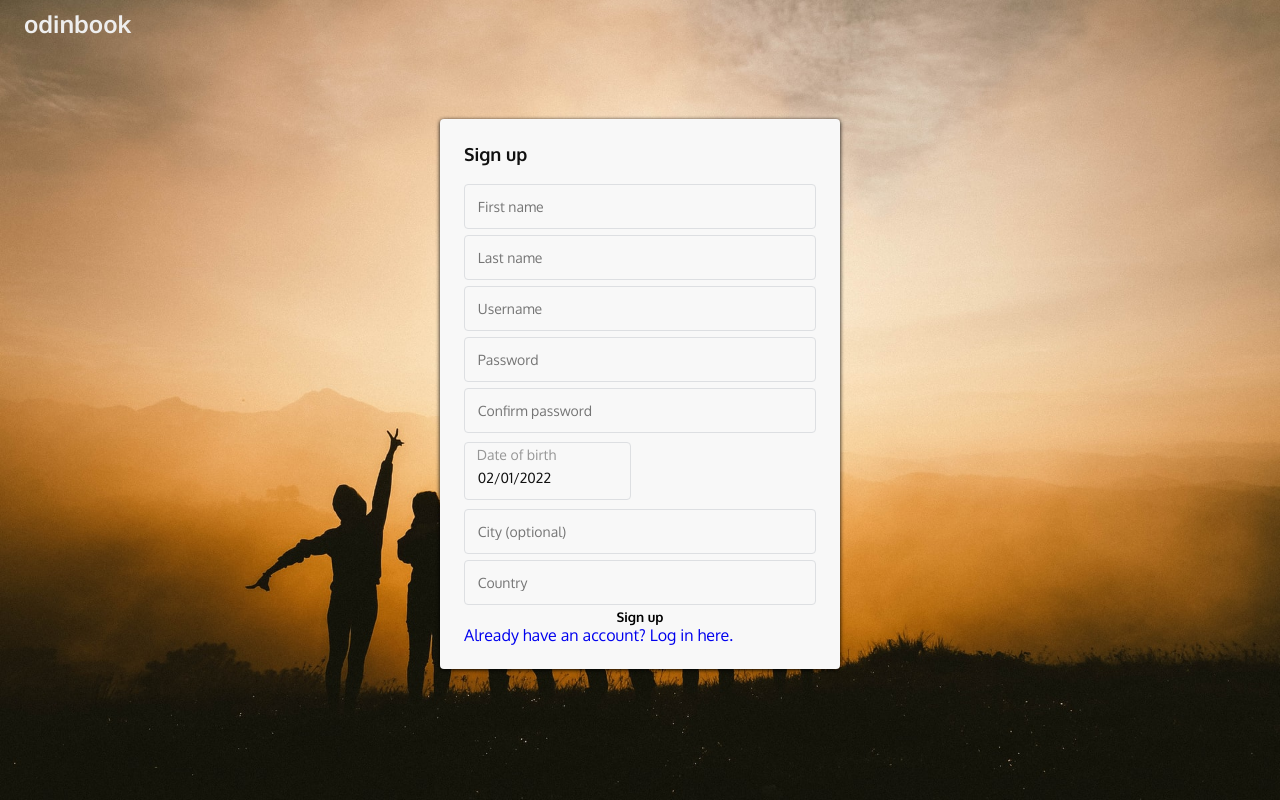
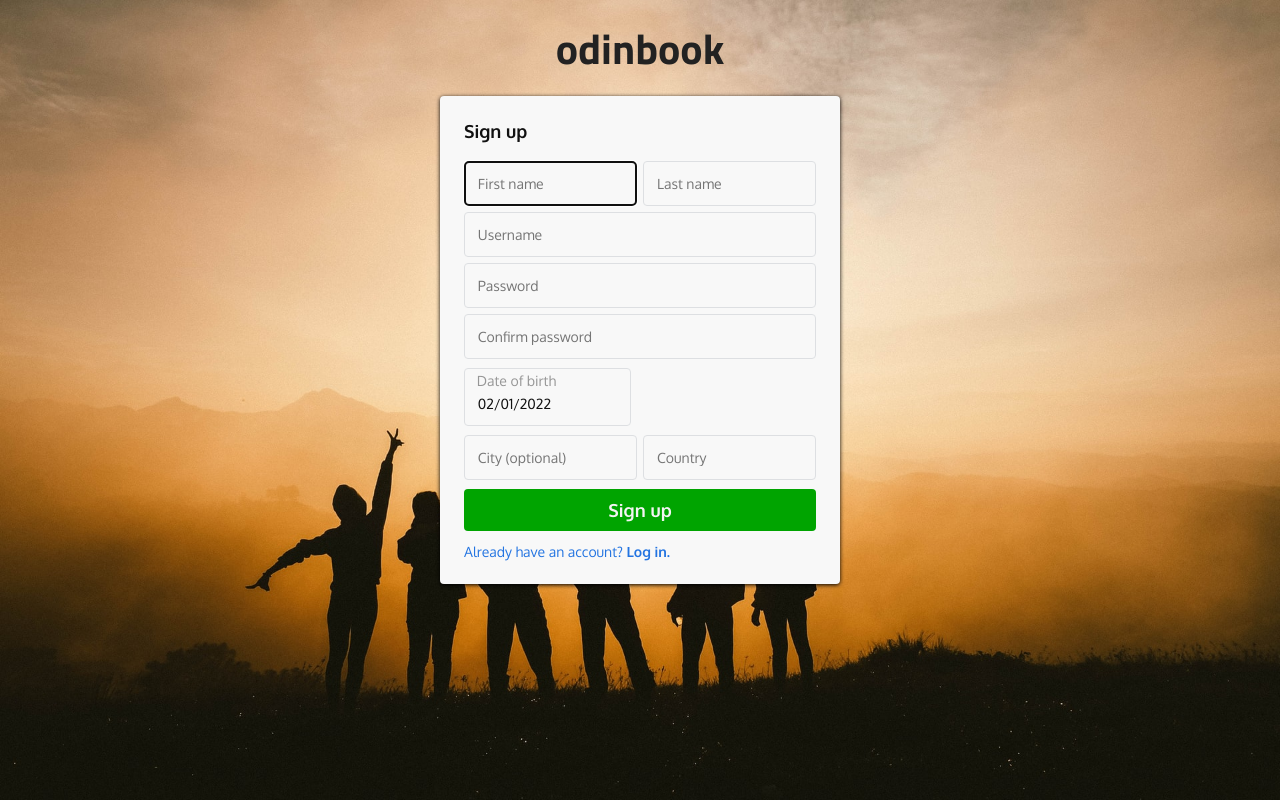
Before and after one commit to llfalcao/odinbook, a React (Create React App) app in the folder src/client/: page /odinbook/signup in a window 1280 px wide. Built offline with nearby package versions, Linux system fonts and the light colour scheme.

Commit message:
Style landing page, login and signup forms

```diff
--- a/src/client/public/index.html
+++ b/src/client/public/index.html
@@ -7,10 +7,7 @@
     -->
     <meta charset="utf-8" />
     <link rel="icon" href="%PUBLIC_URL%/logo64.png" />
-    <meta
-      name="viewport"
-      content="width=device-width, initial-scale=1"
-    />
+    <meta name="viewport" content="width=device-width, initial-scale=1" />
     <meta name="theme-color" content="#000000" />
     <meta
       name="description"
@@ -19,22 +16,16 @@
     <link rel="apple-touch-icon" href="%PUBLIC_URL%/logo192.png" />
     <link rel="manifest" href="%PUBLIC_URL%/manifest.json" />
     <link rel="preconnect" href="https://fonts.googleapis.com" />
+    <link rel="preconnect" href="https://fonts.gstatic.com" crossorigin />
     <link
-      rel="preconnect"
-      href="https://fonts.gstatic.com"
-      crossorigin
-    />
-    <link
-      href="https://fonts.googleapis.com/css2?family=Oxygen:wght@400;700&display=swap"
+      href="https://fonts.googleapis.com/css2?family=Oxygen:wght@400;700&family=Titillium+Web:wght@200;300;400;600;700&display=swap"
       rel="stylesheet"
     />
 
     <title>Odinbook</title>
   </head>
   <body>
-    <noscript
-      >You need to enable JavaScript to run this app.</noscript
-    >
+    <noscript>You need to enable JavaScript to run this app.</noscript>
     <div id="root"></div>
   </body>
 </html>
--- a/src/client/src/styles/base.css
+++ b/src/client/src/styles/base.css
@@ -6,6 +6,10 @@
 
 :root {
   --blue: #2374e1;
+  --green: #00a400;
+  --green-on-focus: #2b9217;
+  --green-on-hover: #068a06;
+  --font-logo: 'Titillium Web', sans-serif;
 }
 
 @media (prefers-color-scheme: dark) {
@@ -61,6 +65,10 @@ textarea {
   font-family: inherit;
 }
 
+fieldset {
+  border: 0;
+}
+
 button {
   cursor: pointer;
   font-weight: bold;
--- a/src/client/src/styles/main.css
+++ b/src/client/src/styles/main.css
@@ -1,6 +1,7 @@
 @import url('./base.css');
 @import url('./post.css');
 @import url('./comment.css');
+@import url('./signup.css');
 
 .landing,
 .login,
@@ -22,6 +23,7 @@
 
 .header {
   padding: 0.5rem 1.5rem 0;
+  font-family: var(--font-logo);
 }
 
 .header__brand {
@@ -45,6 +47,50 @@
   margin-bottom: 1.5rem;
 }
 
+.landing__headline {
+  color: #f8f8f8;
+  text-shadow: 1px 2px 2px #000;
+  padding: 3rem;
+  position: relative;
+  z-index: 1;
+}
+
+.landing__headline::before {
+  position: absolute;
+  content: '';
+  width: 100%;
+  height: 100%;
+  top: 0.4rem;
+  left: 0.4rem;
+  border-radius: 1rem;
+  background: var(--blue);
+  z-index: -1000;
+}
+
+.landing__headline::after {
+  position: absolute;
+  content: '';
+  width: 100%;
+  height: 100%;
+  top: 0;
+  left: 0;
+  background: #18191a;
+  border-radius: 1rem;
+  z-index: -1;
+  box-shadow: inset 0 0 2px #fff;
+}
+
+@media (max-width: 450px) {
+  .landing__headline {
+    padding: 3rem 2rem;
+    margin-top: 2.5rem;
+  }
+
+  .landing__headline h1 {
+    font-size: 24px;
+  }
+}
+
 .landing__cta {
   background: #2275c1;
   color: #f8f8f8;
@@ -53,6 +99,7 @@
   padding: 0.5rem 2.3rem;
   border-radius: 4px;
   box-shadow: 0 1px 2px #000;
+  margin-top: 2rem;
 }
 
 .not-found .header__brand {
@@ -63,26 +110,30 @@
   margin: 1rem 1.5rem;
 }
 
-.login .header__brand,
-.signup .header__brand {
+.login .header__brand {
   color: var(--text-reverse-color);
 }
 
-.login h1 {
-  font-size: 18px;
-  margin-bottom: 0.5rem;
-}
-
 .login__form {
-  width: 60vw;
-  max-width: 280px;
-  margin: 5rem auto 0;
+  max-width: 400px;
+  margin: 1rem;
   padding: 1.5rem;
   background: var(--modal-bg-color);
   box-shadow: 0 1px 4px #000;
   border-radius: 4px;
   display: flex;
   flex-direction: column;
+}
+
+@media (min-width: 450px) {
+  .login__form {
+    margin: 1rem auto;
+  }
+}
+
+.login__form legend {
+  font-weight: bold;
+  margin-bottom: 0.5rem;
 }
 
 .login__formInput {
@@ -111,7 +162,7 @@
 
 .login__btn {
   padding: 0.7rem 0.8rem;
-  font-size: 14px;
+  font-size: 16px;
   font-weight: bold;
   color: #fff;
   border-radius: 4px;
@@ -132,14 +183,14 @@
 }
 
 .login__newAccountBtn {
-  background-color: #42b72a;
+  background-color: var(--green);
   width: max-content;
   text-decoration: none;
   margin: 0 auto;
 }
 
 .login__newAccountBtn:focus {
-  outline: 2px solid #2b9217;
+  outline: 2px solid var(--green-on-focus);
 }
 
 .home main {
@@ -187,85 +238,6 @@
   100% {
     transform: rotate(360deg);
   }
-}
-
-.signup__form {
-  display: flex;
-  flex-direction: column;
-  width: 60vw;
-  max-width: 400px;
-  margin: 5rem auto;
-  padding: 1.5rem;
-  background: var(--modal-bg-color);
-  box-shadow: 0 1px 4px #000;
-  border-radius: 4px;
-}
-
-.signup__form legend {
-  font-weight: bold;
-  font-size: 18px;
-  margin-bottom: 1rem;
-}
-
-.signup__form input {
-  background-color: transparent;
-  color: var(--form-input-text);
-  border: var(--form-border-color);
-  margin: 0.2rem 0;
-  font-size: 14px;
-  border-radius: 4px;
-  padding: 0.8rem 0.8rem;
-}
-
-.signup__birthdate {
-  border: 0;
-  margin: 0.2rem 0;
-  position: relative;
-}
-
-.signup__birthdate label {
-  position: absolute;
-  left: 0.8rem;
-  top: 4px;
-  font-size: 14px;
-  margin: 0.2rem 0;
-  width: 30%;
-  color: #969696;
-}
-
-.signup__birthdate input {
-  width: 100%;
-  padding: 1.6rem 0.8rem 0.8rem;
-}
-
-.signup__error {
-  margin: 0.5rem 0;
-  font-size: 12px;
-  color: rgb(231, 58, 66);
-}
-
-.signup hr {
-  margin: 1rem 0;
-  opacity: 0.5;
-}
-
-.signup__btn {
-  padding: 0.7rem 0.8rem;
-  font-size: 14px;
-  font-weight: bold;
-  color: #fff;
-  border-radius: 4px;
-  transition: opacity 0.5s ease-out;
-  background-color: #1877f2;
-  margin-top: 0.5rem;
-}
-
-.signup__btn:hover {
-  opacity: 0.8;
-}
-
-.signup__btn:focus {
-  outline: 2px solid #29487d;
 }
 
 .columns {
@@ -316,3 +288,12 @@
     display: none;
   }
 }
+
+.logo--large {
+  text-align: center;
+  color: #222222;
+  padding-top: 1rem;
+  font-size: 42px;
+  font-family: var(--font-logo);
+  font-weight: bold;
+}
--- a/src/client/src/styles/post.css
+++ b/src/client/src/styles/post.css
@@ -5,6 +5,7 @@
 .post {
   background-color: var(--secondary-bg-color);
   padding: 1rem;
+  border: 1px solid rgba(0, 0, 0, 0.1);
   border-radius: 8px;
   box-shadow: 0px 1px 2px 0px rgba(0, 0, 0, 0.2);
   margin: 1rem 0;
@@ -12,10 +13,13 @@
 
 .post__header {
   display: flex;
+  flex-wrap: wrap;
+  gap: 0.6rem;
 }
 
 .post__profilePicture {
   background: #555;
+  box-shadow: 0 0 2px #101112;
   border-radius: 100%;
   width: 40px;
   height: 40px;
@@ -25,12 +29,12 @@
 .post__profilePicture img {
   width: 100%;
   height: 100%;
+  object-fit: cover;
 }
 
 .post__info {
   display: flex;
   flex-direction: column;
-  margin-left: 0.6rem;
 }
 
 .post__author {
--- /dev/null
+++ b/src/client/src/styles/signup.css
@@ -0,0 +1,103 @@
+.signup .header__brand {
+  color: var(--text-reverse-color);
+}
+
+.signup__form {
+  display: flex;
+  flex-direction: column;
+  max-width: 400px;
+  margin: 1rem;
+  padding: 1.5rem;
+  background: var(--modal-bg-color);
+  box-shadow: 0 1px 4px #000;
+  border-radius: 4px;
+}
+
+@media (min-width: 450px) {
+  .signup__form {
+    margin: 1rem auto;
+  }
+}
+
+.signup__form legend {
+  font-weight: bold;
+  font-size: 18px;
+  margin-bottom: 1rem;
+}
+
+.signup__form input {
+  background-color: transparent;
+  color: var(--form-input-text);
+  border: var(--form-border-color);
+  margin: 0.2rem 0;
+  font-size: 14px;
+  border-radius: 4px;
+  padding: 0.8rem 0.8rem;
+  width: 100%;
+}
+
+.signup__fullName,
+.signup__location {
+  display: flex;
+  gap: 0.4rem;
+}
+
+.signup__birthdate {
+  margin: 0.2rem 0;
+  position: relative;
+}
+
+.signup__birthdate label {
+  position: absolute;
+  left: 0.8rem;
+  top: 4px;
+  font-size: 14px;
+  margin: 0.2rem 0;
+  color: #969696;
+}
+
+.signup__birthdate input {
+  width: 100%;
+  padding: 1.6rem 0.8rem 0.8rem;
+}
+
+.signup__error {
+  margin: 0.5rem 0;
+  font-size: 12px;
+  color: rgb(231, 58, 66);
+}
+
+.signup hr {
+  margin: 1rem 0;
+  opacity: 0.5;
+}
+
+.signup__submitBtn {
+  background-color: var(--green);
+  color: #f4f4f4;
+  border-radius: 4px;
+  margin-top: 0.4rem;
+  padding: 0.6rem 0;
+  font-size: 18px;
+  transition: background-color 0.15s ease-out;
+}
+
+.signup__submitBtn:hover {
+  background-color: var(--green-on-hover);
+}
+
+.signup__submitBtn:focus {
+  outline: 2px solid var(--green-on-focus);
+}
+
+.signup__form a {
+  color: var(--blue);
+  font-size: 14px;
+  margin-top: 0.8rem;
+}
+
+@media (prefers-color-scheme: dark) {
+  .signup__form a {
+    color: #9ac5ff;
+  }
+}
--- a/src/client/src/views/Login.jsx
+++ b/src/client/src/views/Login.jsx
@@ -1,7 +1,6 @@
 import { useEffect, useState } from 'react';
 import { Link, Navigate, useNavigate } from 'react-router-dom';
 import { handleLogin } from '../api/auth';
-import Header from '../components/Header';
 import { LoadingIcon } from '../components/Icons';
 
 export default function Login({ authenticate, status, token }) {
@@ -9,7 +8,10 @@ export default function Login({ authenticate, status, token }) {
   const [user, setUser] = useState({ username: '', password: '' });
   const [errors, setErrors] = useState({});
 
-  useEffect(() => document.getElementById('username').focus(), []);
+  useEffect(() => {
+    const input = document.querySelector('input');
+    if (input) input.focus();
+  }, []);
 
   const currentToken = localStorage.getItem('token');
   if (currentToken && currentToken === token) {
@@ -70,9 +72,9 @@ export default function Login({ authenticate, status, token }) {
 
   return (
     <div className="login">
-      <Header />
+      <h1 className="logo--large">odinbook</h1>
       <form className="login__form" onSubmit={onSubmit}>
-        <h1>Log in</h1>
+        <legend>Log in</legend>
         <input
           id="username"
           className="login__formInput"
--- a/src/client/src/views/SignUp.jsx
+++ b/src/client/src/views/SignUp.jsx
@@ -1,11 +1,15 @@
 import { Link, Navigate } from 'react-router-dom';
-import Header from '../components/Header';
 import DatePicker from 'react-datepicker';
 import 'react-datepicker/dist/react-datepicker.css';
-import { useState } from 'react';
+import { useEffect, useState } from 'react';
 
 export default function SignUp({ authenticate, status, token }) {
   const [startDate, setStartDate] = useState(new Date());
+
+  useEffect(() => {
+    const input = document.querySelector('input');
+    if (input) input.focus();
+  }, []);
 
   const currentToken = localStorage.getItem('token');
   if (currentToken && currentToken === token) {
@@ -14,12 +18,14 @@ export default function SignUp({ authenticate, status, token }) {
 
   return (
     <div className="signup">
-      <Header />
+      <h1 className="logo--large">odinbook</h1>
       <form className="signup__form">
         <legend>Sign up</legend>
 
-        <input name="first_name" type="text" placeholder="First name" />
-        <input name="last_name" type="text" placeholder="Last name" />
+        <fieldset className="signup__fullName">
+          <input name="first_name" type="text" placeholder="First name" />
+          <input name="last_name" type="text" placeholder="Last name" />
+        </fieldset>
         <input name="username" type="text" placeholder="Username" />
         <input name="password" type="password" placeholder="Password" />
         <input name="password" type="password" placeholder="Confirm password" />
@@ -32,12 +38,18 @@ export default function SignUp({ authenticate, status, token }) {
           />
         </fieldset>
 
-        <input name="city" type="text" placeholder="City (optional)" />
-        <input name="country" type="text" placeholder="Country" />
+        <fieldset className="signup__location">
+          <input name="city" type="text" placeholder="City (optional)" />
+          <input name="country" type="text" placeholder="Country" />
+        </fieldset>
 
-        <button type="submit">Sign up</button>
+        <button type="submit" className="signup__submitBtn">
+          Sign up
+        </button>
 
-        <Link to="../login">Already have an account? Log in here.</Link>
+        <Link to="../login">
+          Already have an account? <b>Log in.</b>
+        </Link>
       </form>
     </div>
   );
--- a/src/controllers/user.controller.js
+++ b/src/controllers/user.controller.js
@@ -41,7 +41,7 @@ exports.userFeed = [
 
 exports.userFriends = (req, res, next) =>
   fetchUserFriends(req.params.user)
-    .then((friends) => res.json(friends ? friends : 'Something went wrong'))
+    .then((friends) => res.json(friends || 'Something went wrong'))
     .catch((error) => next(error));
 
 exports.userCreate = [
```
Also changed, not shown: src/client/src/views/LandingPage.jsx (+8 -8 lines).
